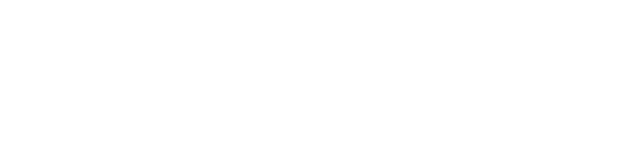
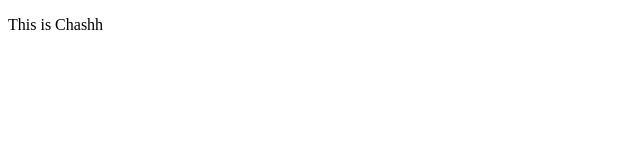
Before and after one commit to jlberbesi/Chashh_landing.github.io, a plain HTML site: page index.html in a window 1280 px wide. Shown: the whole page, without its empty margins (0-640 px from the left). Drawn offline with Linux system fonts and the light colour scheme.

Commit message:
Add a dummy text

```diff
--- a/index.html
+++ b/index.html
@@ -7,6 +7,6 @@
     <title>Document</title>
 </head>
 <body>
-
+    <p>This is Chashh</p>
 </body>
 </html>
```
